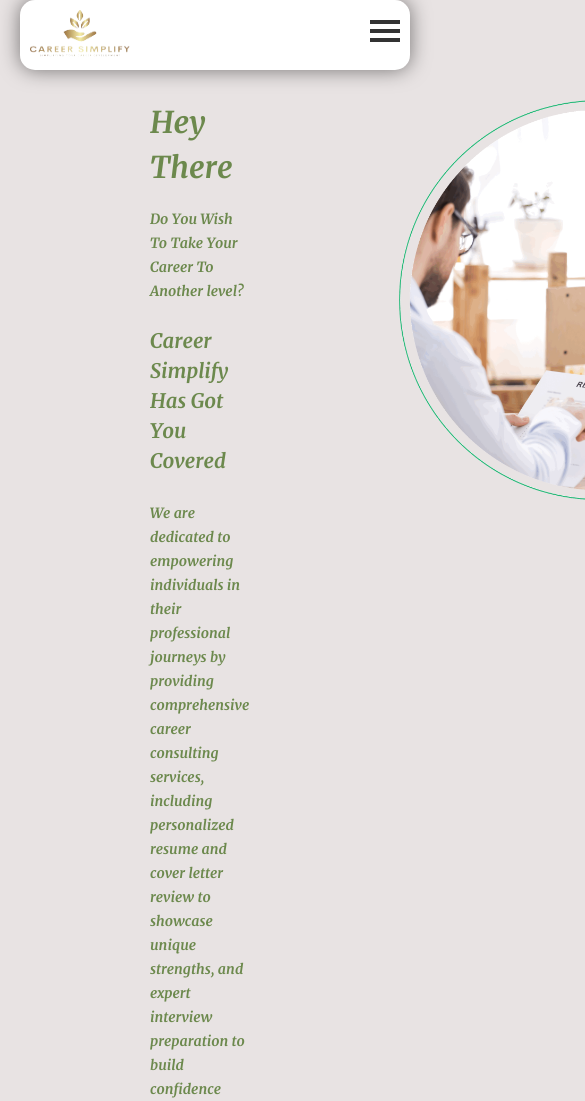
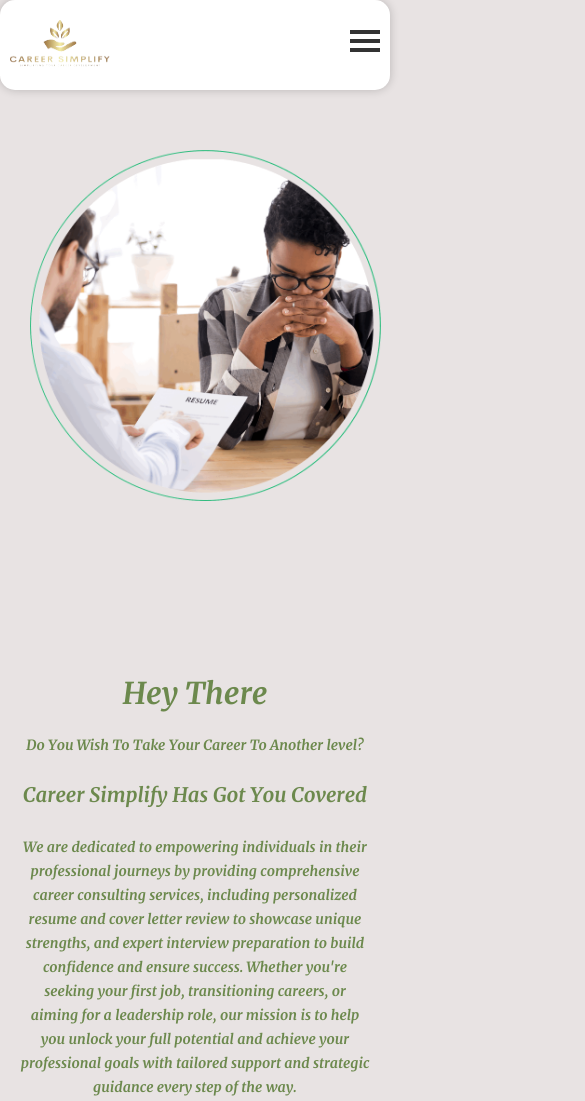
Before and after one commit to LamiTechy/career-simplyfy, a plain HTML site: page public/index.html in a window 390 px wide. Shown: the top 1101 px of the page, 585 px wide, since content can reach past the window. Drawn offline with nearby package versions, Linux system fonts and the light colour scheme; files whose address does not match are found by name.

Commit message:
media query

```diff
--- a/public/index.html
+++ b/public/index.html
@@ -38,12 +38,12 @@
         width: 1330px;
         position: relative;
         /* top: 20px; */
-        right: 20px;
-        /* margin-right: 10px; */
-        left: 20px;
+        /* right: 20px; */
+        margin: auto;
+        /* left: 20px; */
 
         border-radius: 15px;
-        box-shadow: 0px 0px 20px rgba(0,0,0,0.5);
+        box-shadow: 0px 0px 30px rgba(0,0,0,0.5);
 
       }
       .nav-list2 {
@@ -434,13 +434,73 @@ margin-right: auto;
       .sect-img {
         /* clip-path: circle(50% at 50% 50%); */
         display: flex;
-        /* margin-left: 150px; */
+        margin-left: 60px;
         background-image: url();
       }
 
+      /* .nav-bar {
+        position: fixed;
+        top: 0;
+        left: 0;
+        width: 100%;
+        z-index: 1;
+      } */
+      /* .nav-bar {
+  position: fixed;
+  top: 0;
+  left: 0;
+  width: 100%;
+  z-index: 1;
+  background-color: white;
+  box-shadow: 0px 0px 10px rgba(0,0,0,0.2);
+} */
+.nav-bar {
+  position: fixed;
+  top: 0;
+  left: 0;
+  width: 100%;
+  z-index: 1;
+  background-color: white;
+  box-shadow: 0px 0px 10px rgba(0,0,0,0.2);
+  height: 90px; /* added height property */
+}
+.sections {
+  margin-top: 150px; /* added margin-top property */
+}
+
+
+
+@media (max-width: 1024px) {
+  .sections {
+    flex-direction: column;
+    align-items: center;
+    margin-left: 0;
+  }
+  .sect-img {
+    order: 1;
+    width: 100%;
+    margin-bottom: 20px;
+  }
+  .sect-img img {
+    width: 90%;
+    height: auto;
+  }
+  .sect-text {
+    order: 2;
+    width: 90%;
+    text-align: center;
+  }
+}
+
+
+
+
+
+
+
 
 </style>
-<body class="sect">
+<body class="sect" id="home">
     <nav class="nav-bar">
         <div class="nav-start">
             <img width="200px" height="100px" src=".\asset\WhatsApp_Image_2024-12-17_at_19.21.01_8a912e94-removebg-preview2.png" alt="" />
@@ -448,7 +508,7 @@ margin-right: auto;
 
 
         <ul class="nav-list2">
-            <a href="" style="text-decoration: none; color: black; font-size: 15px;"><li class="man">Home </li></a>
+            <a href="#home" style="text-decoration: none; color: black; font-size: 15px;"><li class="man">Home </li></a>
             <a href="" style="text-decoration: none; color: black; font-size: 15px;"><li class="man">About </li></a>
             <a href="" style="text-decoration: none; color: black; font-size: 15px;"><li class="man">Services</li></a>
         </ul>
```
